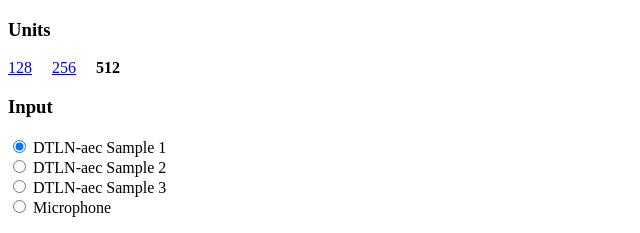
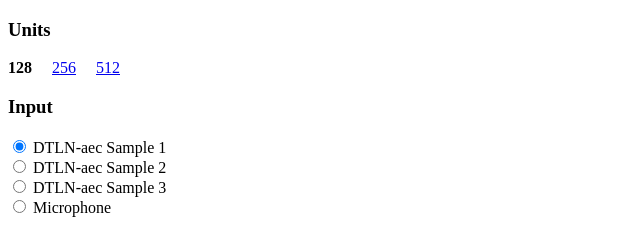
Before and after one commit to sapphi-red/DTLN-web, a website built with Vite: page demo/aec/index.html in a window 1280 px wide. Shown: the top 233 px of the page, 0-640 px from the left. Built offline with nearby package versions, Linux system fonts and the light colour scheme; what @tensorflow/tfjs-core, @tensorflow/tfjs-tflite, fft.js would draw is missing.

Commit message:
Chore: aec default units 128

```diff
--- a/demo/aec/index.html
+++ b/demo/aec/index.html
@@ -9,9 +9,9 @@
   <body>
     <form id="form">
       <h3>Units</h3>
-        <a id="link-type-128" style="margin-right: 1rem" href="/aec?units=128">128</a>
+        <a id="link-type-128" style="margin-right: 1rem" href="/aec">128</a>
         <a id="link-type-256" style="margin-right: 1rem" href="/aec?units=256">256</a>
-        <a id="link-type-512" href="/aec">512</a>
+        <a id="link-type-512" href="/aec?units=512">512</a>
       <h3>Input</h3>
       <div>
         <label style="display: block"><input type="radio" name="input" value="sample1" checked> DTLN-aec Sample 1</label>
--- a/demo/aec/src/index.ts
+++ b/demo/aec/src/index.ts
@@ -14,7 +14,7 @@ import { setup } from '../../src/setup'
     if (t === '128') return 128
     if (t === '256') return 256
     if (t === '512') return 512
-    return 512
+    return 128
   })()
 
   const $units = document.getElementById(
--- a/src/DtlnAecProcessorNode.ts
+++ b/src/DtlnAecProcessorNode.ts
@@ -13,7 +13,7 @@ let model2: AecModel2 | undefined
 
 export const loadAecModel = async ({
   path = '/models',
-  units = 512
+  units = 128
 }: {
   path?: string
   units?: 128 | 256 | 512
```
